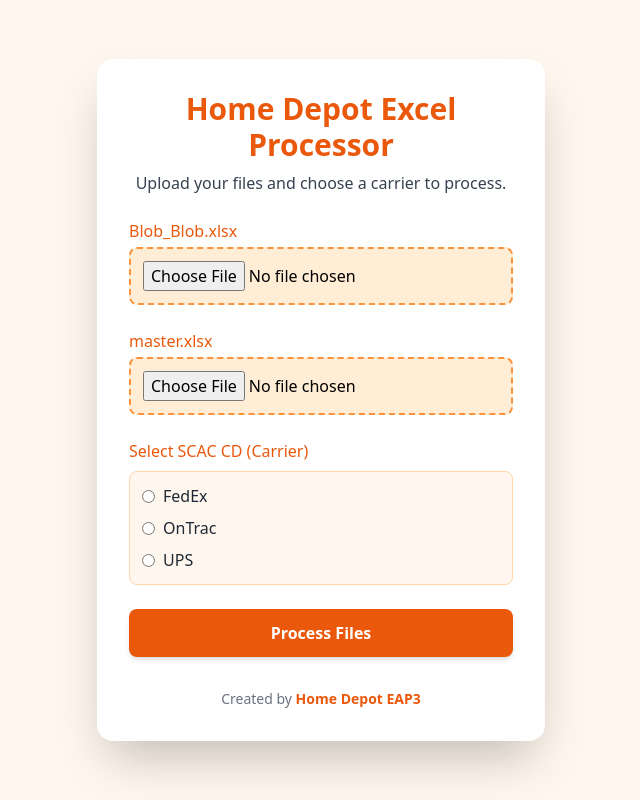
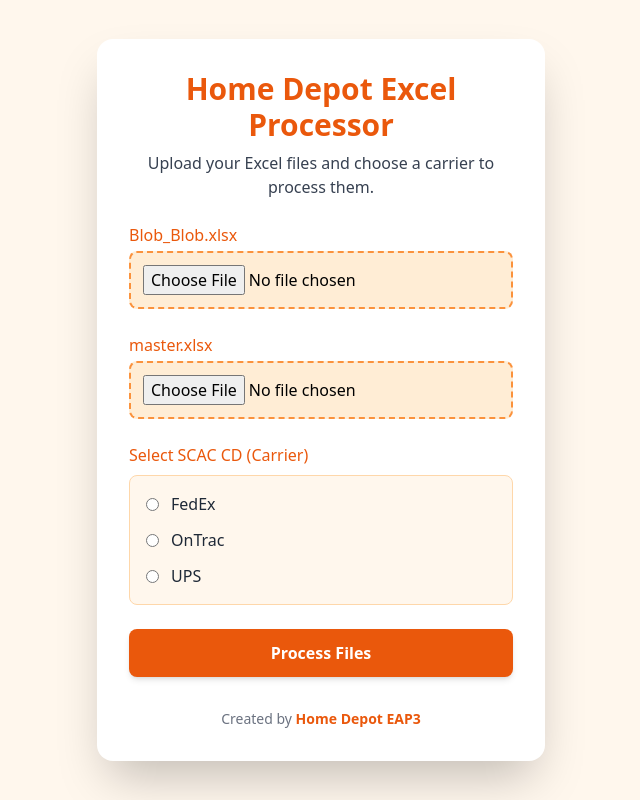
Before and after one commit to diocletian53/EAP3Copy, a Flask app: page / in a window 1280 px wide. Shown: the whole page, without its empty margins (319-959 px from the left). Run offline with Flask 3, Linux system fonts and the light colour scheme; parts of the project's set-up code (start-up, migrations or seed data) failed here and were passed over; some libraries are stand-ins or nearby versions.

Commit message:
Update index.html

```diff
--- a/templates/index.html
+++ b/templates/index.html
@@ -12,11 +12,15 @@
   <div class="bg-white p-8 rounded-2xl shadow-2xl w-full max-w-md">
 
     <!-- Title -->
-    <h1 class="text-3xl font-extrabold text-center text-orange-600 mb-2">Home Depot Excel Processor</h1>
-    <p class="text-gray-700 text-center mb-6">Upload your files and choose a carrier to process.</p>
+    <h1 class="text-3xl font-extrabold text-center text-orange-600 mb-2">
+      Home Depot Excel Processor
+    </h1>
+    <p class="text-gray-700 text-center mb-6">
+      Upload your Excel files and choose a carrier to process them.
+    </p>
 
     <!-- Upload Form -->
-    <form method="POST" enctype="multipart/form-data" id="uploadForm" class="space-y-6">
+    <form method="POST" enctype="multipart/form-data" action="/process" id="uploadForm" class="space-y-6">
 
       <!-- Blob Excel -->
       <div>
@@ -45,20 +49,21 @@
       <!-- SCAC CD (Carrier) -->
       <div>
         <label class="block text-left font-medium text-orange-600 mb-2">Select SCAC CD (Carrier)</label>
-        <div class="flex flex-col space-y-2 bg-orange-50 p-3 rounded-lg border border-orange-200">
-          <label class="inline-flex items-center">
+        <div class="flex flex-col space-y-3 bg-orange-50 p-4 rounded-lg border border-orange-200">
+
+          <label class="inline-flex items-center cursor-pointer">
             <input type="radio" name="carrier" value="FedEx" required class="text-orange-600 focus:ring-orange-600">
-            <span class="ml-2 text-gray-800">FedEx</span>
+            <span class="ml-3 text-gray-800 font-medium">FedEx</span>
           </label>
 
-          <label class="inline-flex items-center">
+          <label class="inline-flex items-center cursor-pointer">
             <input type="radio" name="carrier" value="OnTrac" class="text-orange-600 focus:ring-orange-600">
-            <span class="ml-2 text-gray-800">OnTrac</span>
+            <span class="ml-3 text-gray-800 font-medium">OnTrac</span>
           </label>
 
-          <label class="inline-flex items-center">
+          <label class="inline-flex items-center cursor-pointer">
             <input type="radio" name="carrier" value="UPS" class="text-orange-600 focus:ring-orange-600">
-            <span class="ml-2 text-gray-800">UPS</span>
+            <span class="ml-3 text-gray-800 font-medium">UPS</span>
           </label>
         </div>
       </div>
```
